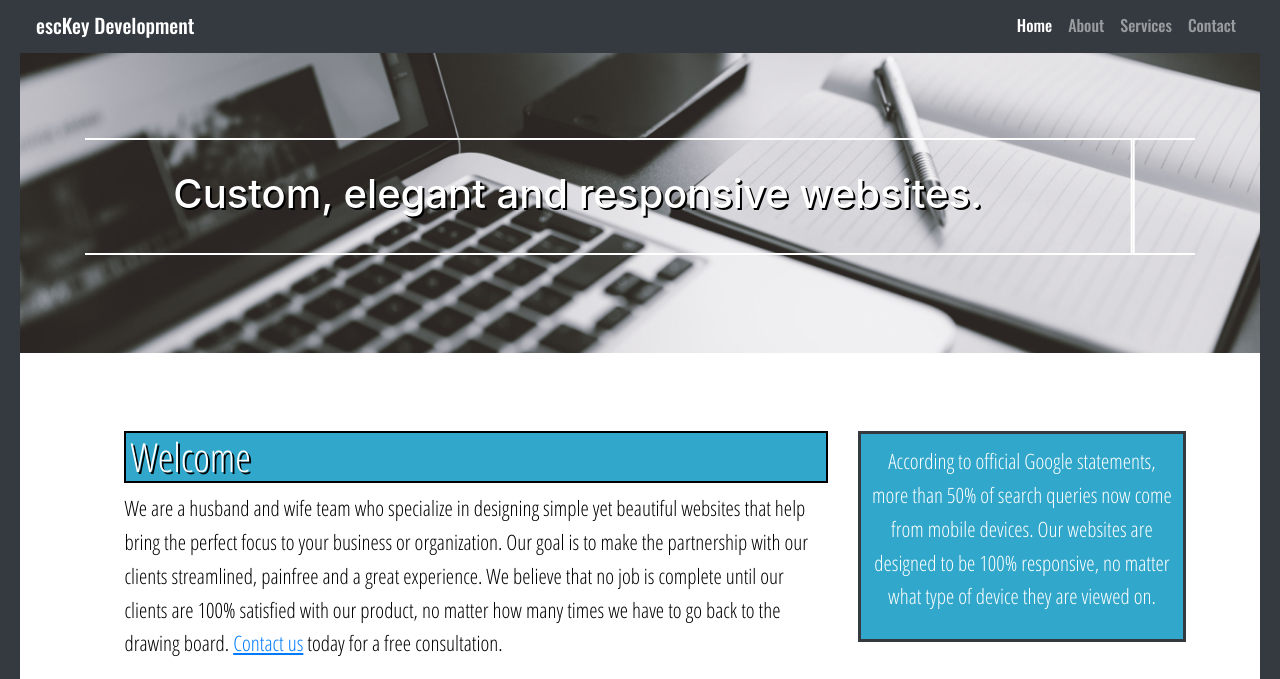
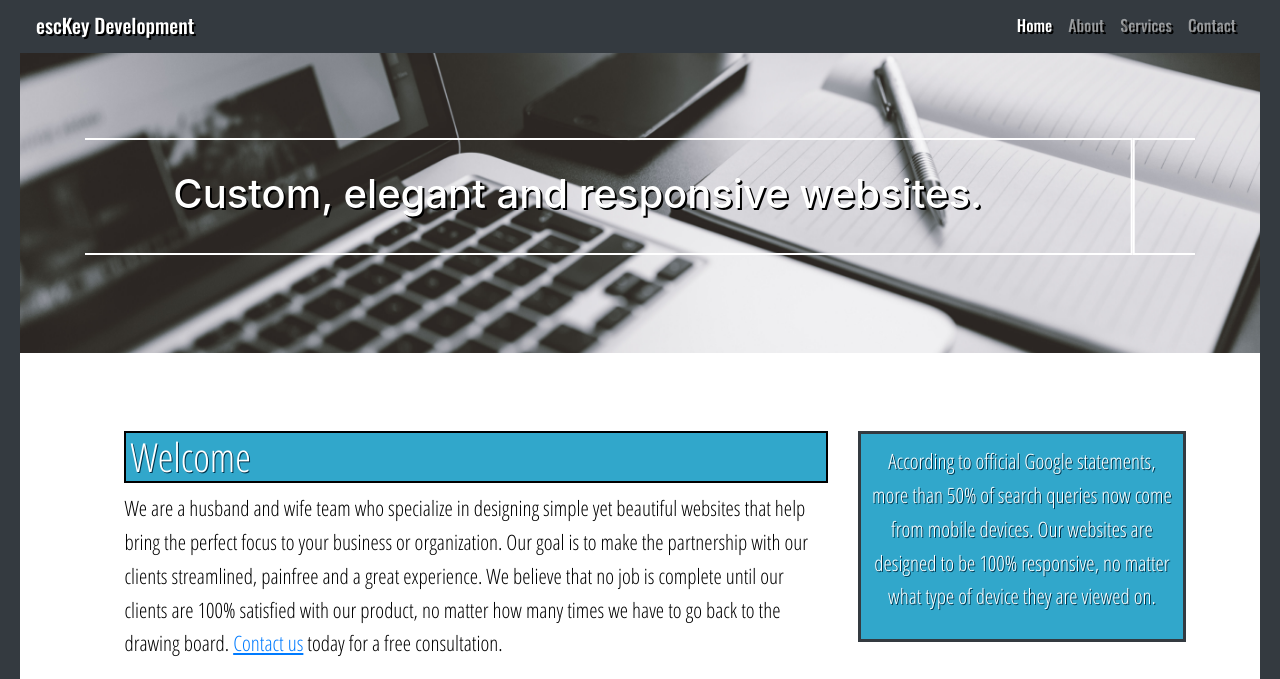
Before and after one commit to JClark901/escKeyWebsite, a plain HTML site: page index.html in a window 1280 px wide. Shown: the part 273-952 px from the top of the page. Drawn offline with nearby package versions, Linux system fonts and the light colour scheme.

Commit message:
text formatting on index

```diff
--- a/css/styles.css
+++ b/css/styles.css
@@ -54,11 +54,12 @@ body {
 }
 .navbar-brand {
     font-family: 'Oswald', sans-serif;
-
+    text-shadow: 2px 2px black;
 }
 
 .nav-link {
     font-family: 'Oswald', sans-serif;
+    text-shadow: 2px 2px black;
 }
 
 #showcase {
@@ -141,7 +142,7 @@ body {
     border: 2px solid black;
     padding-left: 4px;
     color: #fff;
-    text-shadow: 2px 2px black;
+    text-shadow: 1px 1px rgb(1, 51, 75);
 }
 
 #sidebar {
@@ -150,9 +151,11 @@ body {
     width: 30%;
     background:#31A7CB ;
     color: #fff;
+    text-shadow: 1px 1px rgb(1, 51, 75);
     padding: 10px;
     box-sizing: border-box;
     border: 3px solid #343A40
+
 }
 
 #main-footer {
```
